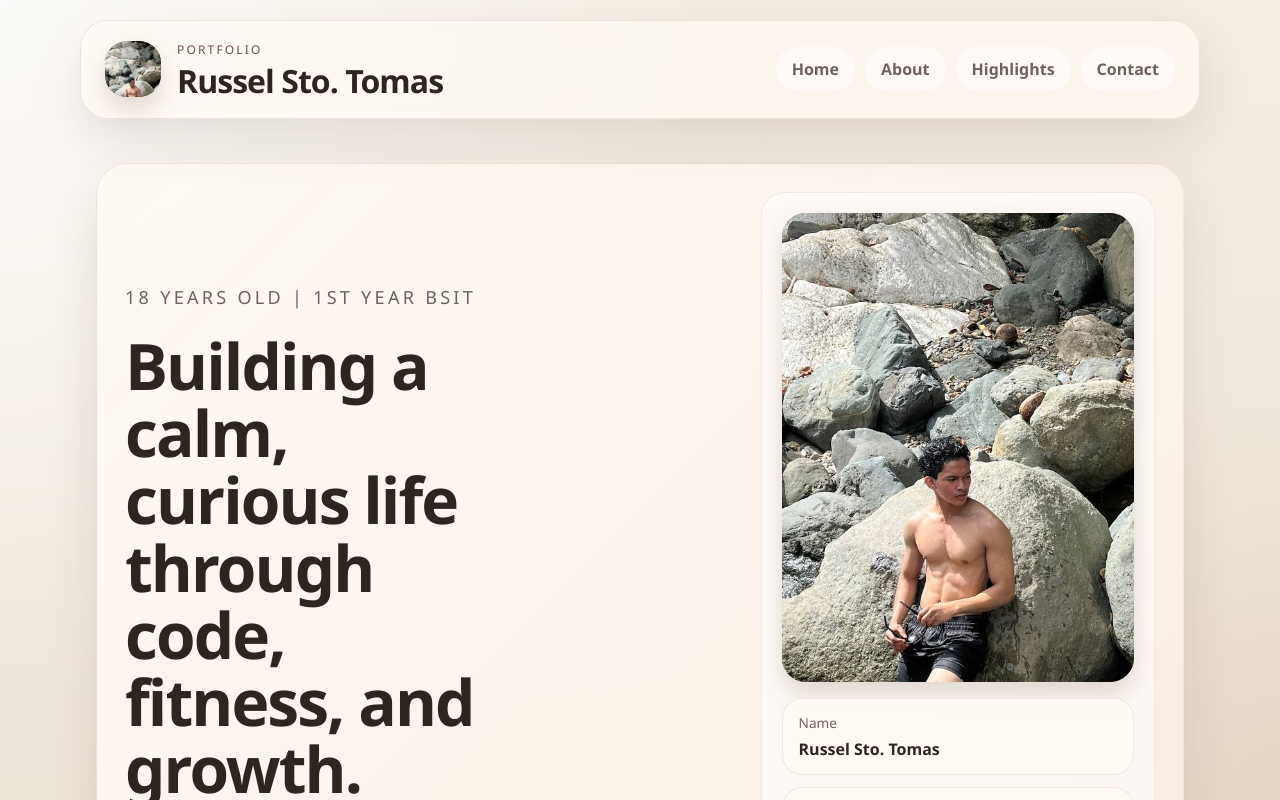
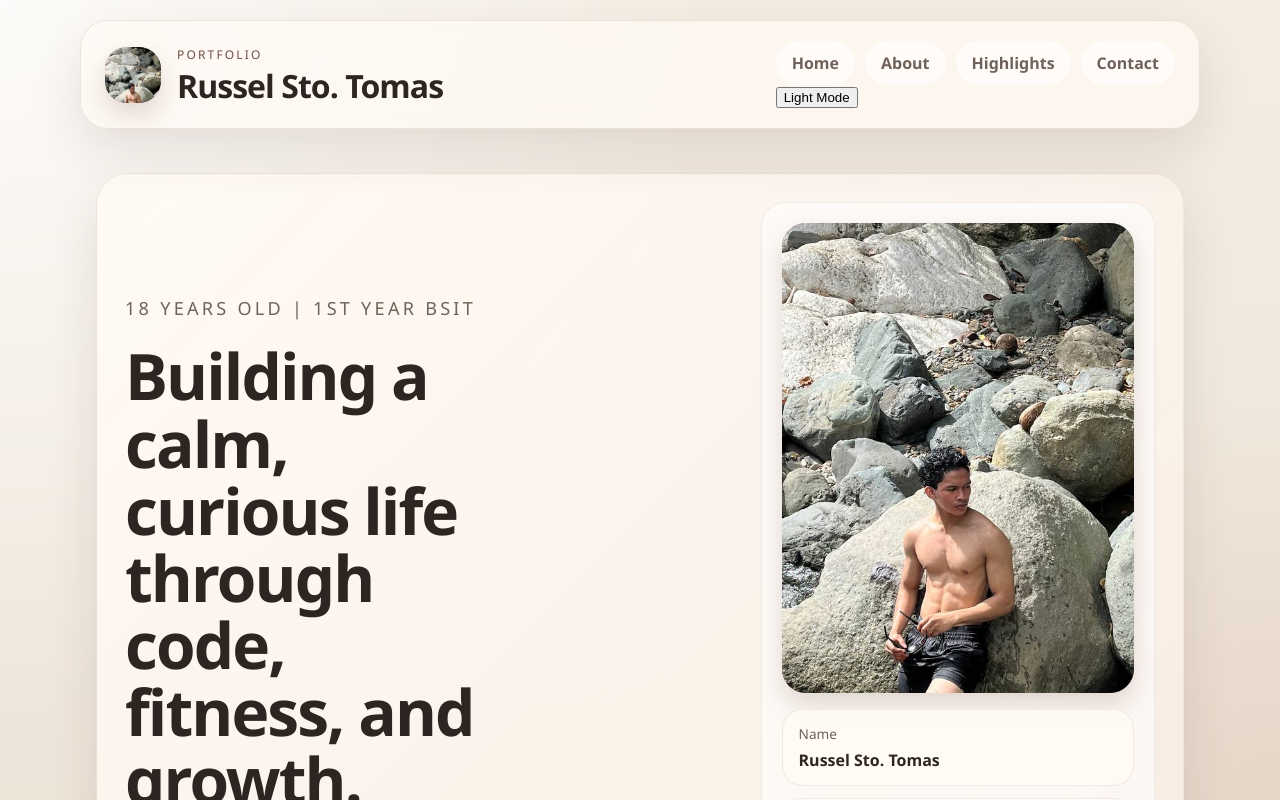
Before and after one commit to dvlcbm-OnIG/MyPortfolio1, a React (Vite) app in the folder ReactBasic/: page / in a window 1280 px wide. Shown: the top 800 px of the page. Built offline with nearby package versions, Linux system fonts and the light colour scheme.

Commit message:
update Header component to accept theme and onToggleTheme props for theme toggle functionality

```diff
--- a/ReactBasic/src/Header.jsx
+++ b/ReactBasic/src/Header.jsx
@@ -1,6 +1,6 @@
 import profilePhoto from './assets/profile.jpg'
 
-function Header(){
+function Header({ theme, onToggleTheme }){
     return(
         <header className="site-header">
             <div className="brand-lockup">
@@ -12,12 +12,26 @@ function Header(){
                     <h1>Russel Sto. Tomas</h1>
                 </div>
             </div>
+            <div className="header-actions">
                 <nav className="site-nav" aria-label="Main navigation">
                     <a href="#home">Home</a>
                     <a href="#about">About</a>
                     <a href="#highlights">Highlights</a>
                     <a href="#contact">Contact</a>
                 </nav>
+                <button
+                    type="button"
+                    className="theme-toggle"
+                    aria-label="Toggle dark mode"
+                    aria-pressed={theme === 'dark'}
+                    onClick={onToggleTheme}
+                >
+                    <span className="toggle-track" aria-hidden="true">
+                        <span className="toggle-thumb"></span>
+                    </span>
+                    <span>{theme === 'dark' ? 'Dark Mode' : 'Light Mode'}</span>
+                </button>
+            </div>
         </header>
     );
 }
```
Lines whose indentation alone changed are shown as unchanged.
